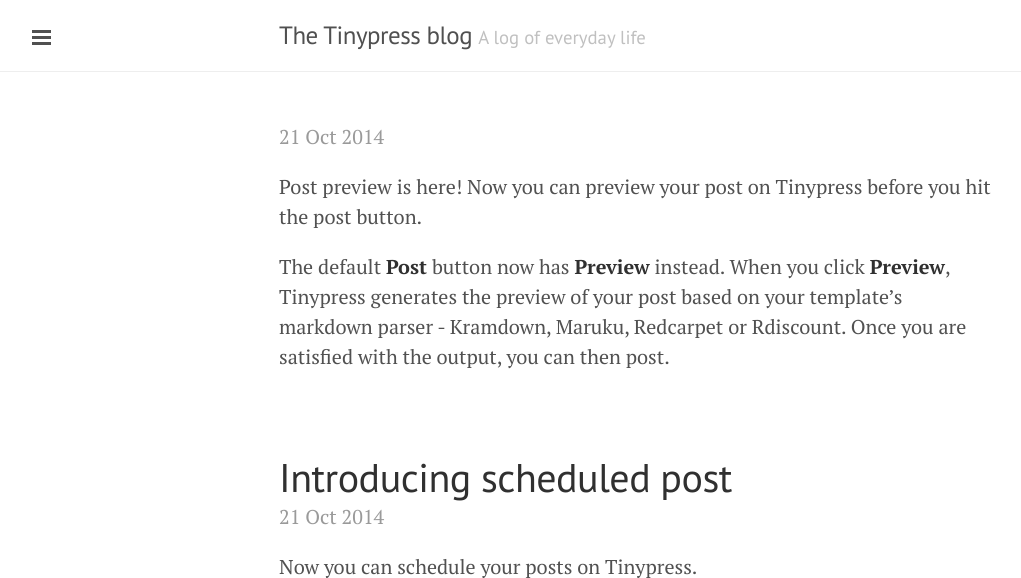
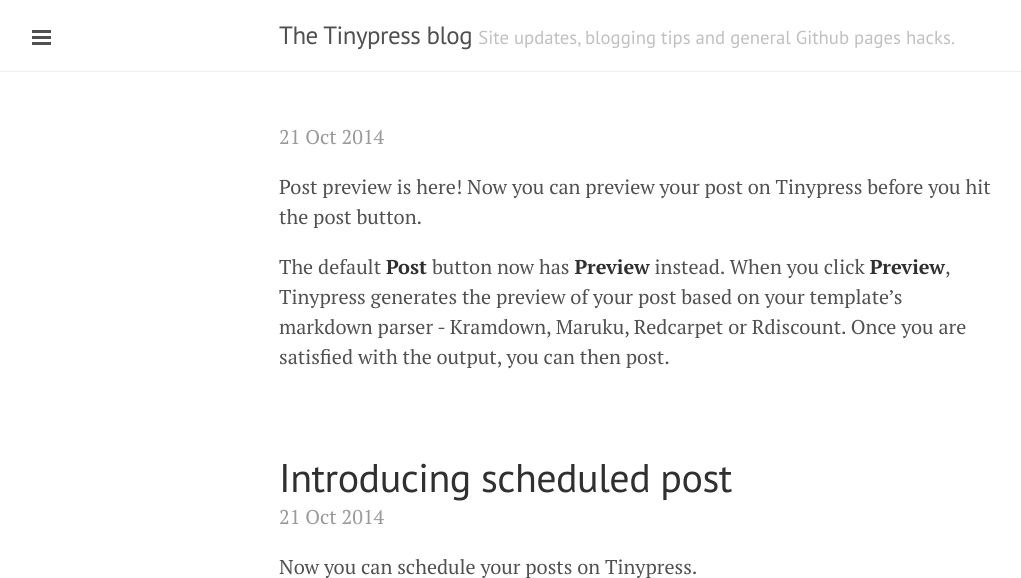
Before and after one commit to rodoviario/tinypressco.github.io, a Jekyll site: the page built from index.html, in a window 1280 px wide and 900 px high, cut to the strip 0-578 px from the top of the window. Shown: the whole strip, without its empty margins (1-1022 px from the left). Built offline with Jekyll 4.4.1, drawn with Linux system fonts in a browser that asks for light colours; the list of posts is cut into pages by our own code.

Commit message:
Update _config

```diff
--- a/_config.yml
+++ b/_config.yml
@@ -3,6 +3,6 @@ pygments: true
 markdown: kramdown
 url: http://tinypressco.github.io
 title: The Tinypress blog
-tagline: A log of everyday life
-description: My awesome new site
+tagline: Site updates, blogging tips and general Github pages hacks.
+description: Blog of <a href="https://tinypress.co">tinypress.co</a>.
 paginate: 5
```
